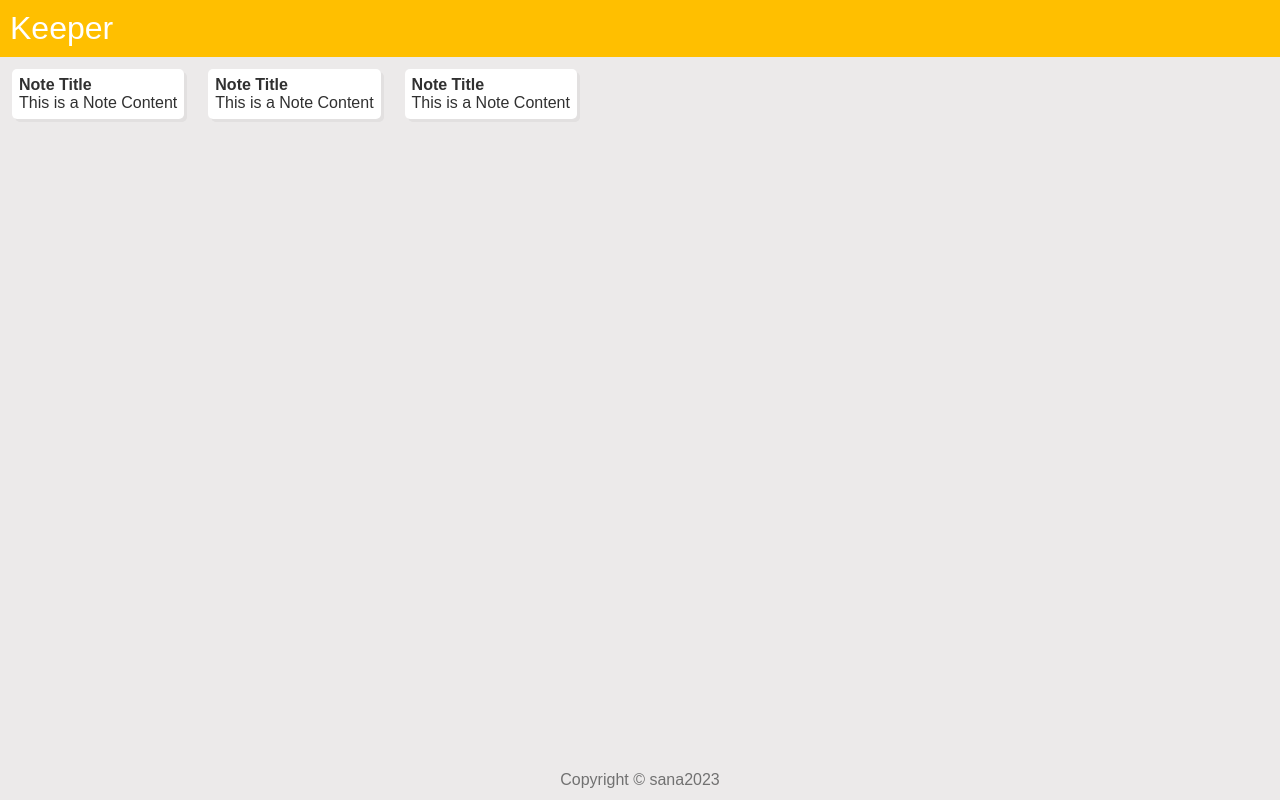
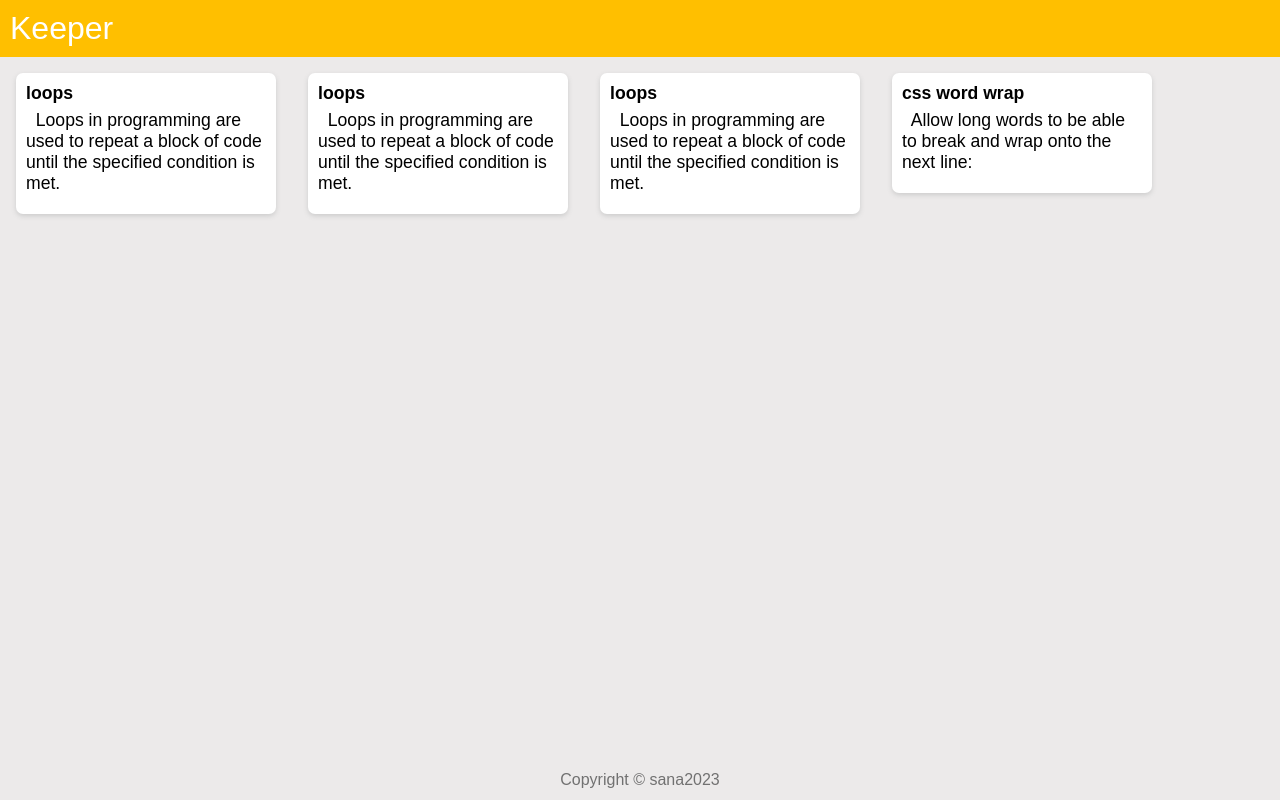
Before and after one commit to sana-mukhtar/Keeper, a React (Create React App) app: page / in a window 1280 px wide. Built offline with nearby package versions, Linux system fonts and the light colour scheme; a web font is replaced by a local one.

Commit message:
update app using map function

```diff
--- a/package.json
+++ b/package.json
@@ -37,5 +37,9 @@
   },
   "devDependencies": {
     "gh-pages": "^6.0.0"
-  }
+  },
+  "description": "This project was bootstrapped with [Create React App](https://github.com/facebook/create-react-app).",
+  "main": "index.js",
+  "author": "",
+  "license": "ISC"
 }
--- a/public/style.css
+++ b/public/style.css
@@ -19,17 +19,26 @@ body{
 }
 
 .Note{
-    color: rgb(48, 48, 48);
-    display: inline-block;
-    background-color: #fff;
-    font-weight: 170;
-    margin: 12px;
-    padding: 7px;
-    border-radius: 5px ;
-    border: 2px ;
-    box-shadow: 3px 3px rgb(226, 224, 224);
+        background: #fff;
+        border-radius: 7px;
+        box-shadow: 0 2px 5px #ccc;
+        padding: 10px;
+        width: 240px;
+        margin: 16px;
+        float: left;
+
 }
 
+.Note h4 {
+    font-size: 1.1em;
+    margin-bottom: 6px;
+  }
+  .Note p {
+    font-size: 1.1em;
+    margin-bottom: 10px;
+    white-space: pre-wrap;
+    word-wrap: break-word;
+  }
 
 
 .footer{
--- a/src/App.jsx
+++ b/src/App.jsx
@@ -2,14 +2,22 @@ import React from "react";
 import Header from "./Header";
 import Footer from "./Footer";
 import Note from "./Note";
+import Notes from "./Notes";
+
+console.log(Notes)
+
+function createNote(items){
+    return <Note
+        title = {items.title}
+        content = {items.content}
+    />
+}
 
 function App(){
     return (
         <div>
             <Header />
-            <Note/>
-            <Note/>
-            <Note/>
+            {Notes.map(createNote)}
 
             <Footer />
         </div>
--- a/src/Note.jsx
+++ b/src/Note.jsx
@@ -1,10 +1,10 @@
 import React from 'react';
 
-function Note(){
+function Note(props){
     return (
         <div className='Note'>
-        <h4 contentEditable="true" spellCheck="false">Note Title</h4>
-        <p contentEditable="true" spellCheck="true"> This is a Note Content</p>
+        <h4  spellCheck="false">{props.title}</h4>
+        <p  spellCheck="true"> {props.content}</p>
         </div>
        )
 }
--- /dev/null
+++ b/src/Notes.js
@@ -0,0 +1,24 @@
+const Notes = [
+    {
+        key : 1 ,
+        title : "loops" ,
+        content : " Loops in programming are used to repeat a block of code until the specified condition is met."
+    },
+    {
+        key : 2 ,
+        title : "loops" ,
+        content : " Loops in programming are used to repeat a block of code until the specified condition is met."
+    },
+    {
+        key : 3,
+        title : "loops" ,
+        content : " Loops in programming are used to repeat a block of code until the specified condition is met."
+    },
+    {
+        key : 4,
+        title : "css word wrap" ,
+        content : " Allow long words to be able to break and wrap onto the next line:"
+    }
+]
+
+export default Notes;
```
Also changed, not shown: 1 other file (tests, documents, lock files or other folders).
